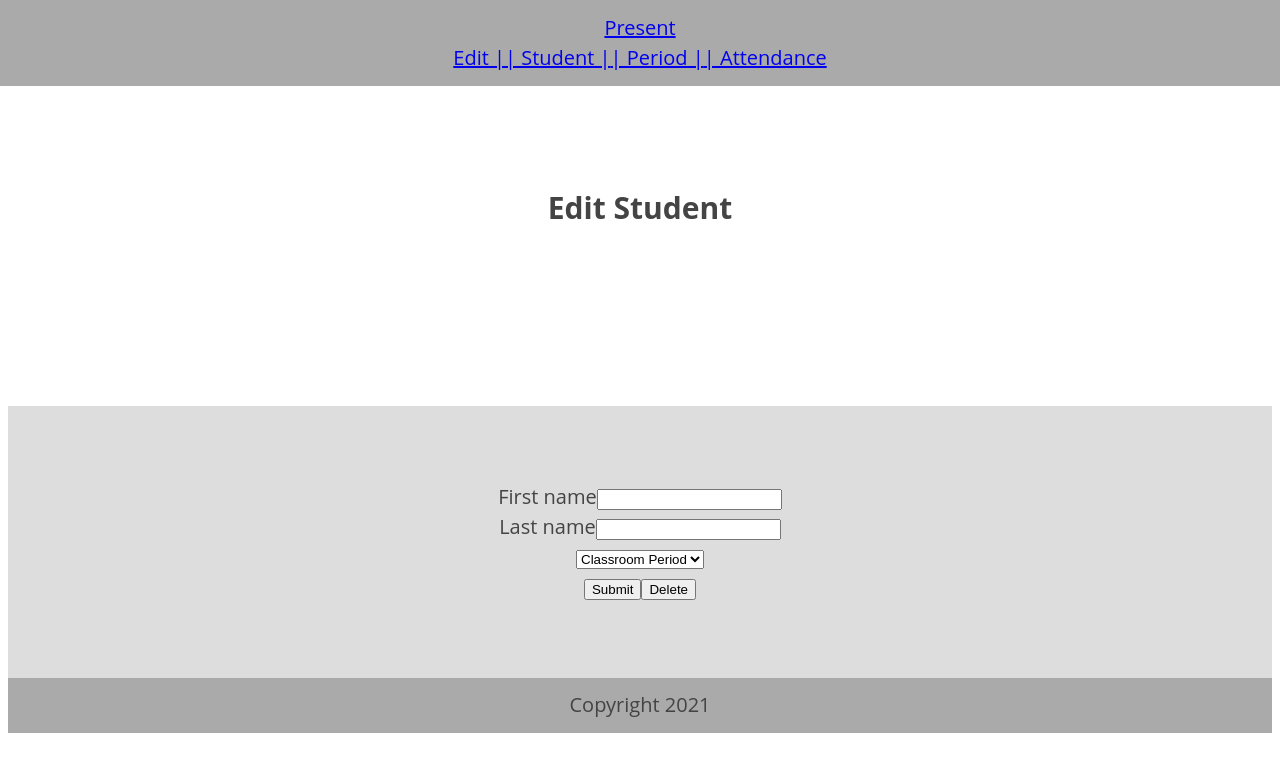
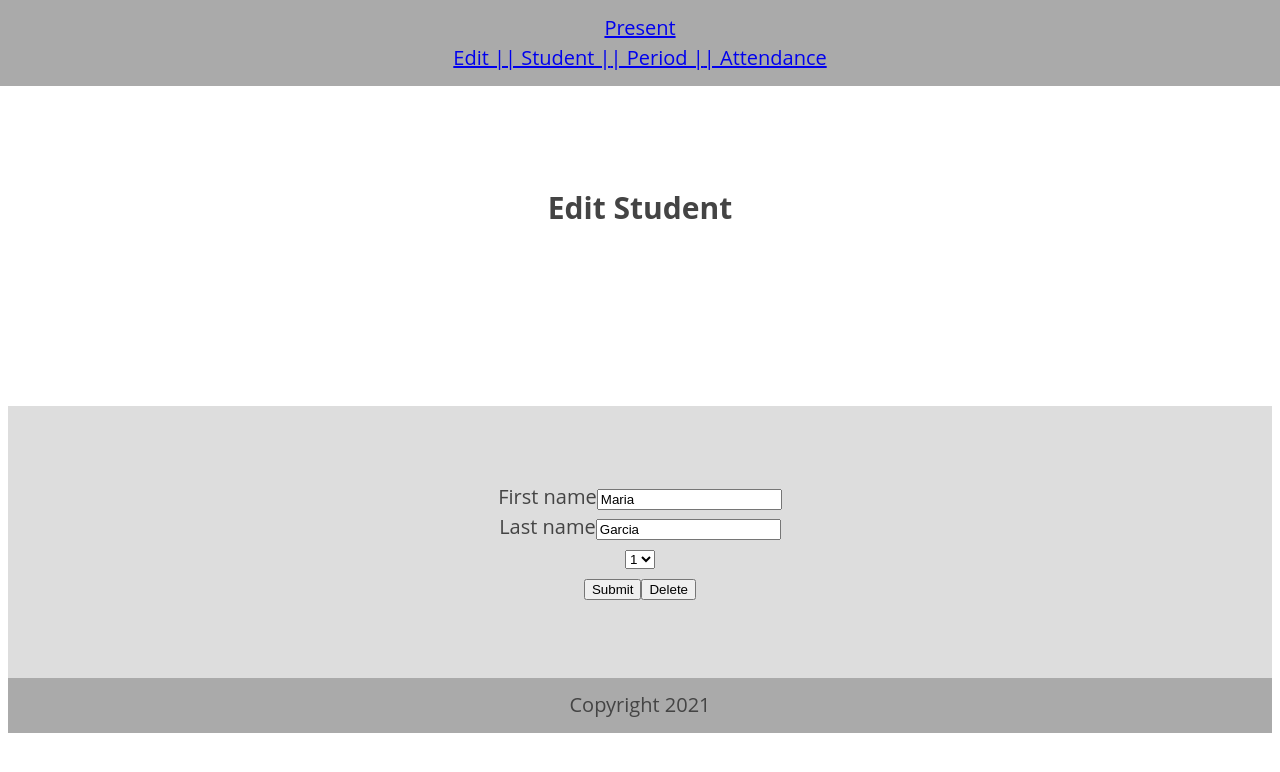
Before and after one commit to bluwakpa/fullstack-noteful, a React (Create React App) app: page /edit-student/S-000001 in a window 1280 px wide. Shown: the top 772 px of the page. Built offline with nearby package versions, Linux system fonts and the light colour scheme.

Commit message:
setLastName

```diff
--- a/src/App.js
+++ b/src/App.js
@@ -14,7 +14,8 @@ export default function App() {
     const [students, setStudents] = useState(data.students)
     const value = {
         periods,
-        students
+        students,
+        setStudents
     }
     // console.log(data)
 
--- a/src/EditStudent.js
+++ b/src/EditStudent.js
@@ -7,12 +7,25 @@ import AddPeriod from './AddPeriod'
 import Attendance from './Attendance'
 
 export default function EditStudent(props) {
-    const student = (props.match.params.id)
     const context = useContext(ApiContext)
-    console.log(student)
-    const filteredStudents = (!student)
-        ? context.students
-        : context.students.find(student => student.id === (student))
+    const student = context.students.find(student => student.id === props.match.params.id);
+    const studentIndex = context.students.indexOf(student)
+    const [firstName, setFirstName] = useState(student.first_name)
+    const [lastName, setLastName] = useState(student.last_name)
+    const [classPeriod, setClassPeriod] = useState(student.class_period)
+    const firstNameChange = function(e) {setFirstName(e.target.value)}
+    const lastNameChange = function(e) {setLastName(e.target.value)}
+    const classPeriodChange = function(e) {setClassPeriod(e.target.value)}
+    const setStudents = context.setStudents
+    const onSubmit = (e) => {
+        {/* insert fetch and then for db */}
+        e.preventDefault()
+        const newStudent = {...student, first_name:firstName, last_name:lastName, class_period:classPeriod}
+        const newStudents = [...context.students]
+        newStudents[studentIndex] = newStudent
+        setStudents(newStudents)
+    }
+
     return (
         <main role="main">
             <header role="banner">
@@ -21,15 +34,15 @@ export default function EditStudent(props) {
             </header>
             <section>
 
-                <form className='signup-form'>
+                <form className='signup-form' onSubmit={onSubmit}>
                     <div>
                         {/* Text box defaults as students information based on id */}
                         <label for="first-name">First name</label>
-                        <input placeholder={student.first_name} type="text" name='first-name' id='first-name' />
+                        <input placeholder={student.first_name} onChange={firstNameChange} value={firstName} type="text" name='first-name' id='first-name' />
                     </div>
                     <div>
                         <label for="last-name">Last name</label>
-                        <input placeholder={student.last_name} type="text" name='last-name' id='last-name'  />
+                        <input placeholder={student.last_name} onChange={lastNameChange} value={lastName} type="text" name='last-name' id='last-name' />
                     </div>
                     {/* View student attendance in calendar */}
                     <div>
@@ -37,7 +50,7 @@ export default function EditStudent(props) {
                             <span className="custom-dropdown big">
                                 <select>
                                     {/* dropdown period defaults as students information */}
-                                    <option value=""> Classroom Period </option>
+                                    <option value=""> {student.class_period} </option>
                                     <option value='1'>1</option>
                                     <option value='2'>2</option>
                                     <option value='3'>3</option>
@@ -49,7 +62,7 @@ export default function EditStudent(props) {
                             </span>
                         </article>
                     </div>
-
+                    {/* submit changes to student data */}
                     <button type='submit'>Submit</button>
                     <button type='delete'>Delete</button>
                 </form>
```
Also changed, not shown: 1 other file (tests, documents, lock files or other folders).
